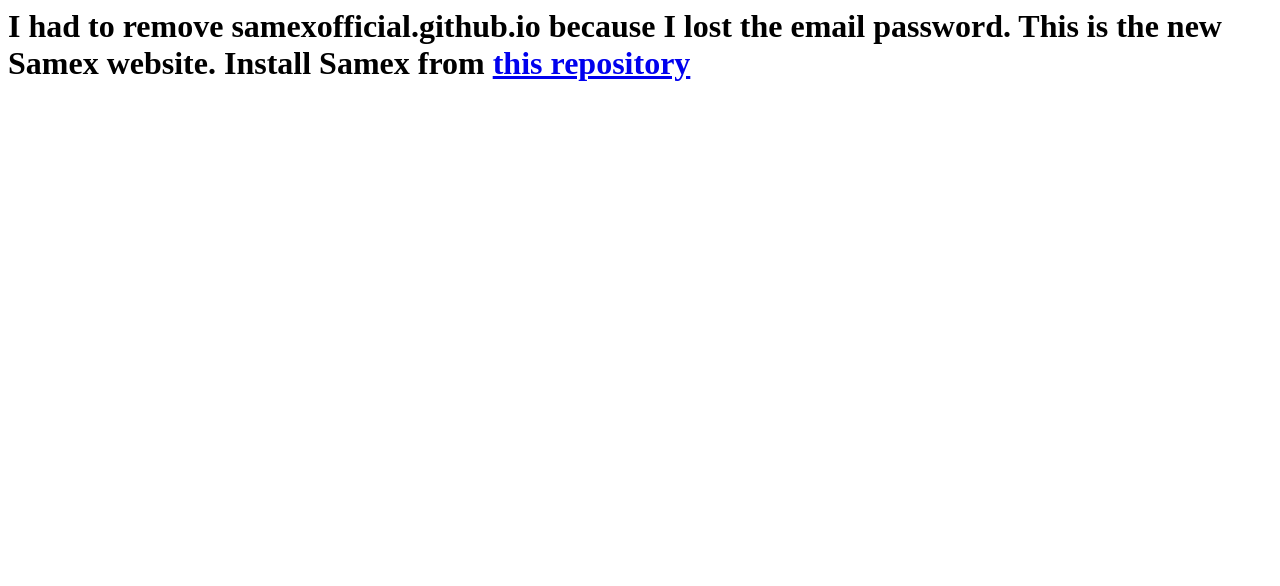
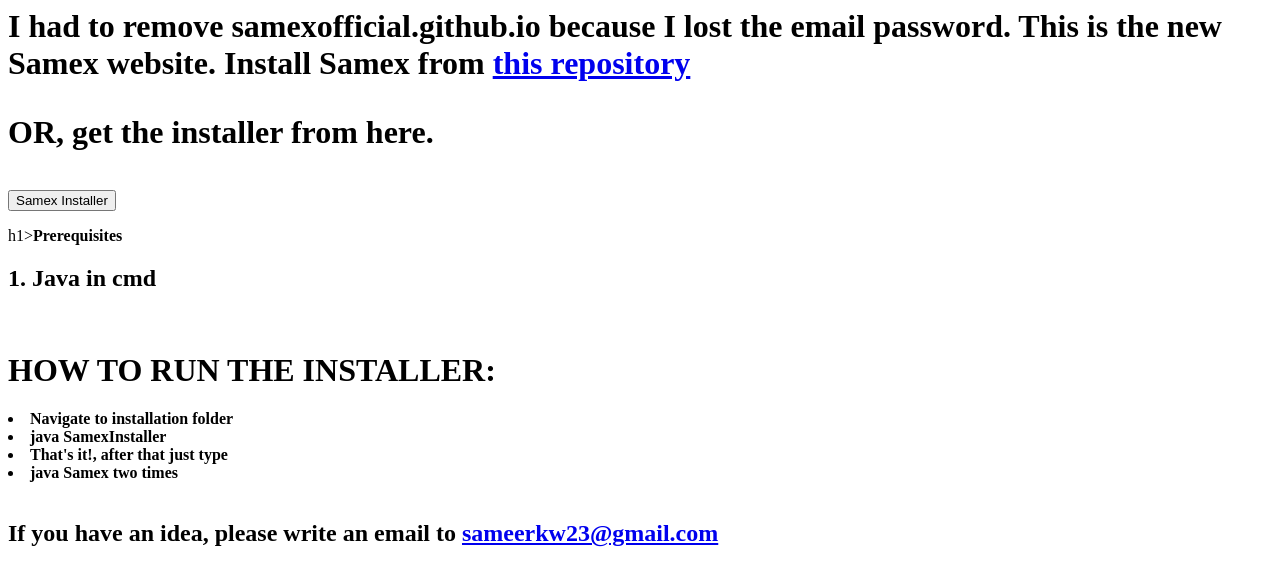
Before and after one commit to samexmain/samexmain.github.io, a plain HTML site: page index.html in a window 1280 px wide. Drawn offline with Linux system fonts and the light colour scheme.

Commit message:
Update index.html

```diff
--- a/index.html
+++ b/index.html
@@ -7,5 +7,24 @@
 <body>
 <p><h1> I had to remove samexofficial.github.io because I lost the email password. This is the new Samex website. Install Samex from <a href="https://github.com/dfmaaa/Samex"> this repository</a>
 <br>
+<p><h1>OR, get the installer from here.</h1></p>
+<br>
+<button id="installer" onclick="Infunc()"> Samex Installer</button>
+<script>
+function Infunc(){
+window.open("https://samexmain.github.io/SamexInstaller.class");
+}
+</script>
+<br>
+<p>h1><b>Prerequisites</h1></p>
+<p><h2>1. Java in cmd</h2></p>
+<br>
+<p><h1><b>HOW TO RUN THE INSTALLER:</b></h1></p>
+<li>Navigate to installation folder</li>
+<li> java SamexInstaller
+<li> That's it!, after that just type</li>
+<li>java Samex two times</li>
+<br>
+<p><h2>If you have an idea, please write an email to <a href="mailto:sameerkw23@gmail.com">sameerkw23@gmail.com</a>
 </body>
 </html>
```
